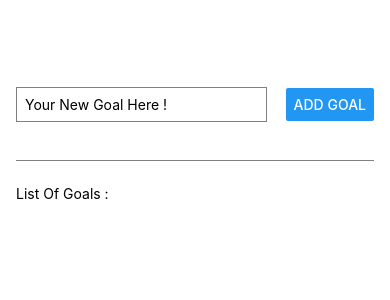
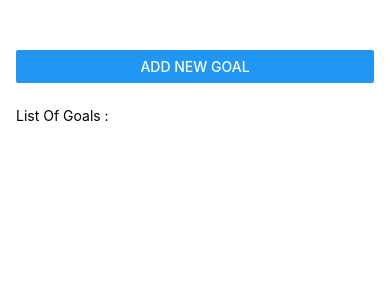
Before and after one commit to antonaulia/RNLearningCH2, a React Native app: screen / in a window 390 px wide. Shown: the top 300 px of the page. Built offline with nearby package versions, Linux system fonts and the light colour scheme.

Commit message:
modal add. close open, working fine

```diff
--- a/App.js
+++ b/App.js
@@ -17,6 +17,7 @@ export default function App() {
       ...courseGoalsArray,
       { goaltext: inputGoal, goalId: Math.random() },
     ]);
+    setModalIsVisible()
   }
 
   function onTapDeleteItemHandler(goalIdChoosed) {
@@ -26,12 +27,25 @@ export default function App() {
     });
   }
 
+  const [modalIsVisible, setModalIsVisible] = useState(false);
+
+  function modalIsVisibleHandler(){
+    setModalIsVisible(true)
+  }
+  function modalIsNotVisibleHandler(){
+    setModalIsVisible(false)
+  }
   return (
     <View style={styles.appContainer}>
-      <GoalInput
-        onAddGoal={addButtonHandler}
-        onDeleteItem={onTapDeleteItemHandler}
-      />
+      <Button title="Add New Goal" onPress={modalIsVisibleHandler} />
+      {modalIsVisible && (
+        <GoalInput
+          onAddGoal={addButtonHandler}
+          onDeleteItem={onTapDeleteItemHandler}
+          isVisible={modalIsVisible}
+          onCancel={modalIsNotVisibleHandler}
+        />
+      )}
       <View style={styles.goalList}>
         <Text>List Of Goals :</Text>
         <FlatList
@@ -61,5 +75,6 @@ const styles = StyleSheet.create({
   },
   goalList: {
     flex: 6,
+    paddingTop: 24
   },
 });
--- a/components/GoalInput.js
+++ b/components/GoalInput.js
@@ -1,18 +1,19 @@
-import { StyleSheet, View, TextInput, Button } from "react-native";
-import {useState} from 'react'
+import { StyleSheet, View, TextInput, Button, Modal } from "react-native";
+import { useState } from "react";
 
 function GoalInput(props) {
   const [inputGoal, setInputGoal] = useState("");
   function goalInputHandler(inputGoal) {
     setInputGoal(inputGoal);
   }
-function addButtonHandler2 (){
-    props.onAddGoal(inputGoal)
-    setInputGoal('')
+  function addButtonHandler2() {
+    props.onAddGoal(inputGoal);
+    setInputGoal("");
   }
 
 
   return (
+    <Modal visible={props.isVisible.value}>
       <View style={styles.inputContainer}>
         <TextInput
           style={styles.textInput}
@@ -20,8 +21,12 @@ function addButtonHandler2 (){
           placeholder="Your New Goal Here !"
           onChangeText={goalInputHandler}
         />
+        <View style={styles.buttonContainer}>
         <Button title="Add Goal" onPress={addButtonHandler2} />
+        <Button title='Cancel' color={'red'} onPress={props.onCancel}/>
         </View>
+         </View>
+    </Modal>
   );
 }
 
@@ -30,10 +35,11 @@ export default GoalInput;
 const styles = StyleSheet.create({
   inputContainer: {
     flex: 1,
-        flexDirection: "row",
-        justifyContent: "space-between",
+    flexDirection: 'column',
+    justifyContent: 'center',
     alignItems: "center",
     marginBottom: 24,
+    paddingBottom : 30,
     borderBottomColor: "grey",
     borderBottomWidth: 1,
   },
@@ -43,5 +49,11 @@ const styles = StyleSheet.create({
     width: "70%",
     marginRight: 8,
     padding: 8,
+  },
+  buttonContainer :{
+    flexDirection:'row',
+    padding : 8,
+    justifyContent:'space-around',
+    paddingHorizontal : 10
   }
 });
--- a/components/GoalItem.js
+++ b/components/GoalItem.js
@@ -1,7 +1,8 @@
 import { StyleSheet, View, Text, Pressable } from "react-native";
+import { Picker } from "react-native-web";
+import ColorPropType from "react-native/Libraries/DeprecatedPropTypes/DeprecatedColorPropType";
 
 function GoalItem(props) {
-
   return (
     <Pressable onPress={props.onDeleteItem.bind(this, props.item.goalId)}>
       <View style={styles.eachGoal}>
@@ -18,7 +19,7 @@ const styles = StyleSheet.create({
     margin: 8,
     padding: 8,
     borderRadius: 6,
-    backgroundColor: "grey",
+    backgroundColor: 'grey',
     alignItems: "center",
   },
 });
```
Lines whose indentation alone changed are shown as unchanged.
